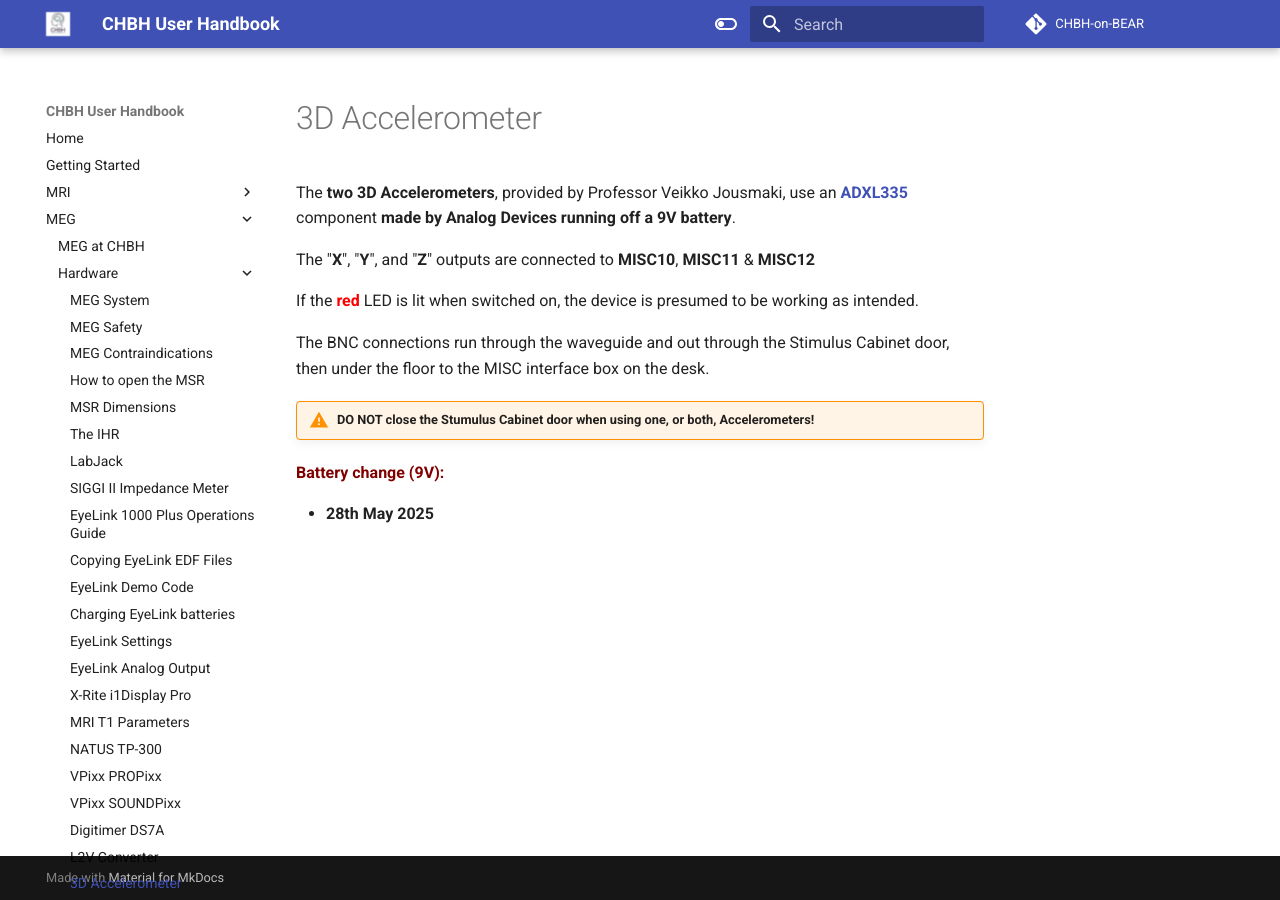
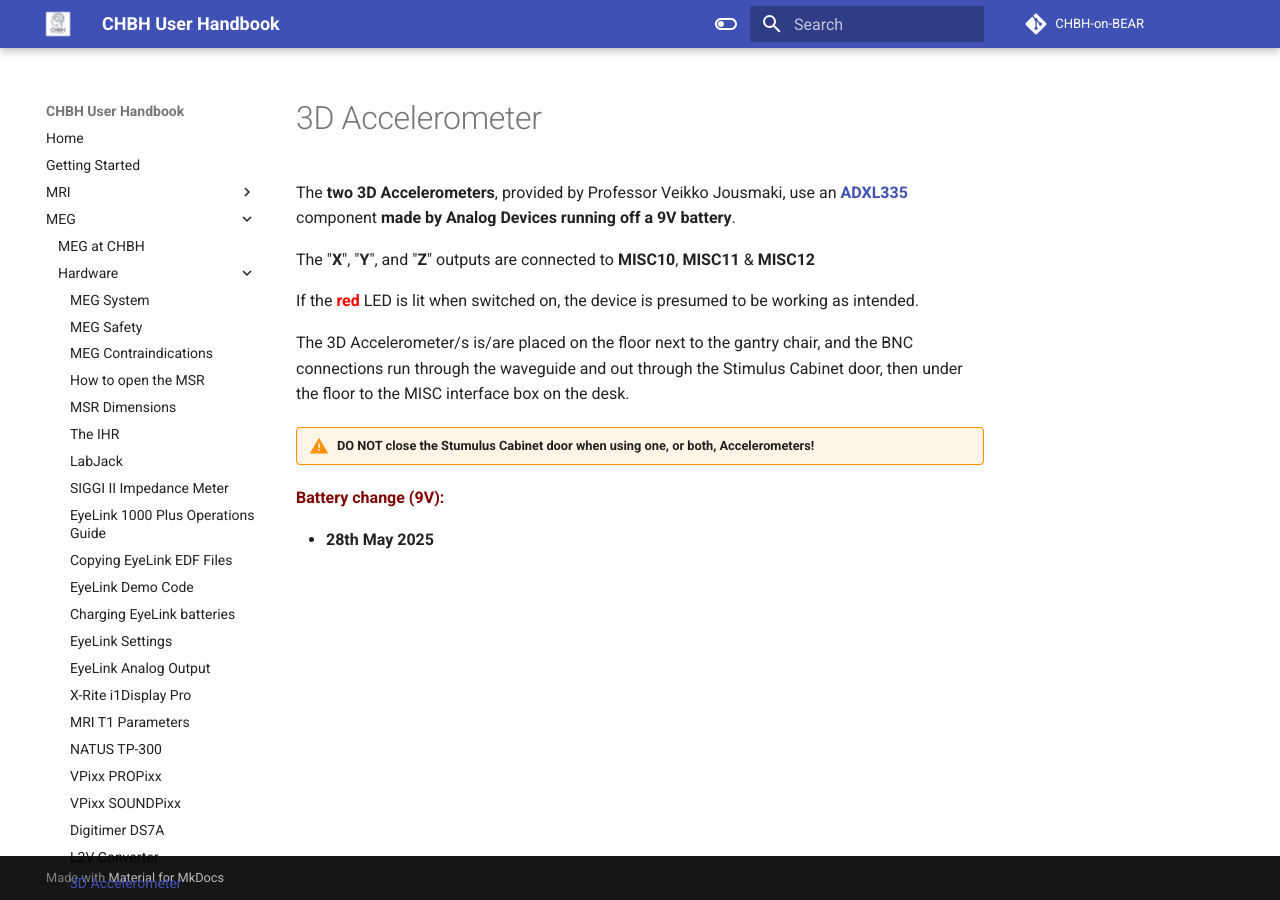
Before and after one commit to chbh-opensource/chbh-on-bear, an MkDocs documentation site: the page built from docs/meg/hardware/3Daccel.md, in a window 1280 px wide. Built offline with MkDocs 1.6.1 and Material for MkDocs 9.7.7, drawn with Linux system fonts in a browser that asks for light colours; comment, search, counter and statistics services are not loaded.

Commit message:
Adding more to MEG Hardware repo

```diff
--- a/docs/meg/hardware/3Daccel.md
+++ b/docs/meg/hardware/3Daccel.md
@@ -6,7 +6,7 @@ The "**X**", "**Y**", and "**Z**" outputs are connected to **MISC10**, **MISC11*
 
 If the **<span style="color:red">red</span>** LED is lit when switched on, the device is presumed to be working as intended.
 
-The BNC connections run through the waveguide and out through the Stimulus Cabinet door, then under the floor to the MISC interface box on the desk.
+The 3D Accelerometer/s is/are placed on the floor next to the gantry chair, and the BNC connections run through the waveguide and out through the Stimulus Cabinet door, then under the floor to the MISC interface box on the desk.
 
 !!! warning "DO NOT close the Stumulus Cabinet door when using one, or both, Accelerometers!"
 
```
Also changed, not shown: docs/meg/hardware/L2V.md (+2 -0 lines).
